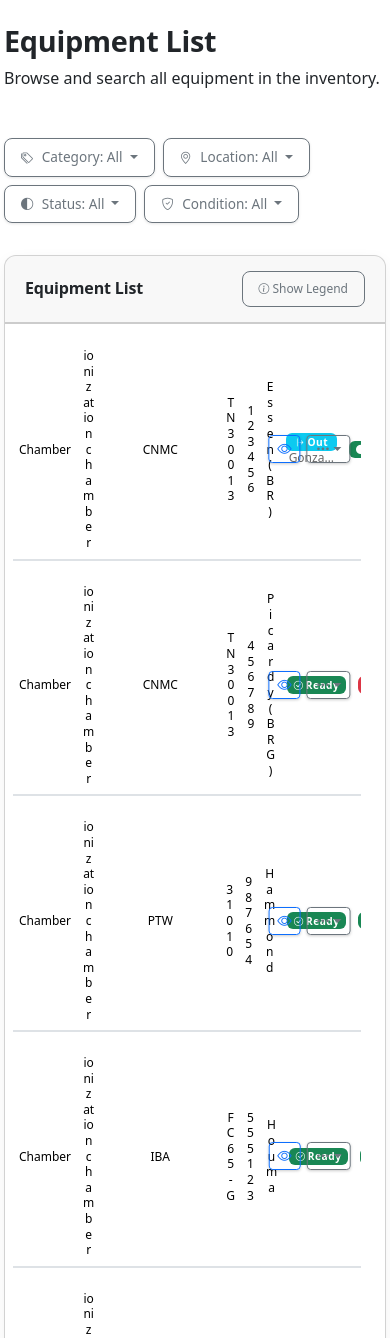
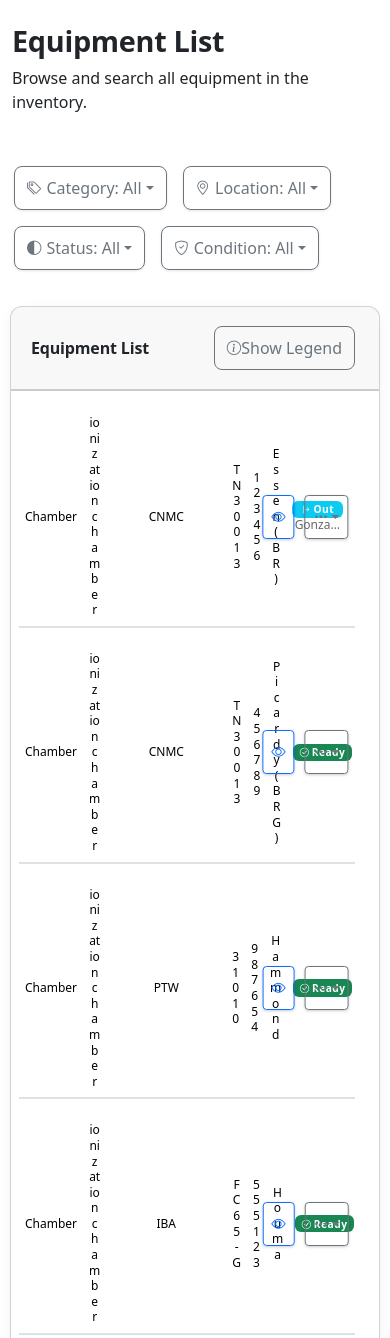
Before and after one commit to Ara-Alexandrian/equipment-tracker, a Flask app: page /equipment in a window 390 px wide. Shown: the part 100-1438 px from the top of the page. Run offline with Flask 3, Linux system fonts and the light colour scheme; some libraries are stand-ins or nearby versions.

Commit message:
Fix known bugs and layout issues
- Fix equipment editing form not pre-filling with current values
- Add default values to template using Jinja2 filters
- Improve error handling in admin.py edit_equipment_direct function
- Add layout-fixes.css to address UI layout issues
- Fix collision between UI elements in wider layouts
- Add proper table scrolling behavior for very wide tables
- Fix modal dialog positioning and widths
- Improve button styling and spacing for better appearance
- Enhance mobile responsiveness with better breakpoints

🤖 Generated with [Claude Code](https://claude.ai/code)

Co-Authored-By: Claude <noreply@anthropic.com>

```diff
--- /dev/null
+++ b/app/static/css/layout-fixes.css
@@ -0,0 +1,214 @@
+/* layout-fixes.css - Resolves UI layout issues from UI_LAYOUT_TODO.md */
+
+/* Fix collision between UI elements in wider layouts */
+.row {
+  margin-left: -10px !important;
+  margin-right: -10px !important;
+}
+
+.col, .col-1, .col-2, .col-3, .col-4, .col-5, .col-6,
+.col-7, .col-8, .col-9, .col-10, .col-11, .col-12,
+.col-sm, .col-md, .col-lg, .col-xl {
+  padding-left: 10px !important;
+  padding-right: 10px !important;
+}
+
+/* Fix for tables expanding beyond containers */
+.table-responsive {
+  overflow-x: auto !important;
+  width: 100% !important;
+  margin-bottom: 1rem !important;
+  -webkit-overflow-scrolling: touch !important;
+}
+
+/* Tables with horizontal scroll should have visual indicator */
+.table-responsive:after {
+  content: '';
+  position: absolute;
+  right: 0;
+  top: 0;
+  bottom: 0;
+  width: 5px;
+  background: linear-gradient(to right, rgba(0,0,0,0), rgba(0,0,0,0.05));
+  pointer-events: none;
+  opacity: 0;
+  transition: opacity 0.3s ease;
+}
+
+.table-responsive.scrollable:after {
+  opacity: 1;
+}
+
+/* Fix modal dialog positioning and widths */
+.modal-dialog {
+  max-width: 90% !important;
+  margin: 1.75rem auto !important;
+}
+
+.modal-lg, .modal-xl {
+  max-width: min(95vw, 1200px) !important;
+}
+
+.modal-md {
+  max-width: min(90vw, 800px) !important;
+}
+
+.modal-sm {
+  max-width: min(85vw, 500px) !important;
+}
+
+/* Ensure all containers use width classes properly */
+.container {
+  width: 100% !important;
+  max-width: var(--default-screen-width, 1550px) !important;
+  margin-left: auto !important;
+  margin-right: auto !important;
+  padding-left: 15px !important;
+  padding-right: 15px !important;
+}
+
+/* Fix for button styling */
+.btn {
+  white-space: nowrap !important;
+  margin: 0.25rem !important;
+  min-height: 38px !important;
+  display: inline-flex !important;
+  align-items: center !important;
+  justify-content: center !important;
+}
+
+/* Standardize button spacing */
+.btn-group, .btn-toolbar {
+  gap: 0.25rem !important;
+  flex-wrap: wrap !important;
+}
+
+/* Fix action button alignment */
+.action-btn-container {
+  display: flex !important;
+  flex-wrap: wrap !important;
+  gap: 0.25rem !important;
+  justify-content: center !important;
+}
+
+/* Improve mobile responsiveness */
+@media (max-width: 767.98px) {
+  /* More compact padding for mobile */
+  .container, .container-fluid {
+    padding-left: 10px !important;
+    padding-right: 10px !important;
+  }
+
+  /* Stack buttons on mobile for better tap targets */
+  .action-btn-container {
+    flex-direction: column !important;
+    align-items: stretch !important;
+  }
+
+  /* Improve button visibility and clickability on mobile */
+  .btn {
+    padding: 0.5rem 0.75rem !important;
+    font-size: 1rem !important;
+    min-height: 44px !important; /* Better touch target */
+  }
+
+  /* Simplified tables for small screens */
+  .table-mobile-optimize {
+    display: block !important;
+    width: 100% !important;
+  }
+
+  .table-mobile-optimize thead,
+  .table-mobile-optimize tbody,
+  .table-mobile-optimize th,
+  .table-mobile-optimize td,
+  .table-mobile-optimize tr {
+    display: block !important;
+  }
+
+  .table-mobile-optimize thead tr {
+    position: absolute !important;
+    top: -9999px !important;
+    left: -9999px !important;
+  }
+
+  .table-mobile-optimize tr {
+    border: 1px solid #ddd !important;
+    margin-bottom: 0.5rem !important;
+    padding: 0.5rem !important;
+    border-radius: 0.25rem !important;
+  }
+
+  .table-mobile-optimize td {
+    border: none !important;
+    position: relative !important;
+    padding-left: 50% !important;
+    text-align: right !important;
+    min-height: 30px !important;
+  }
+
+  .table-mobile-optimize td:before {
+    position: absolute !important;
+    top: 8px !important;
+    left: 8px !important;
+    width: 45% !important;
+    white-space: nowrap !important;
+    font-weight: bold !important;
+    text-align: left !important;
+  }
+}
+
+/* Fix dark theme for wider layouts */
+.dark-mode .container-width-wide,
+.dark-mode .container-width-full,
+.dracula-mode .container-width-wide,
+.dracula-mode .container-width-full,
+.sweet-dracula-mode .container-width-wide,
+.sweet-dracula-mode .container-width-full {
+  background-color: inherit !important;
+}
+
+/* Add proper table scrolling for wide tables */
+.table-scrollable {
+  display: block !important;
+  overflow-x: auto !important;
+  white-space: nowrap !important;
+  -webkit-overflow-scrolling: touch !important;
+  max-width: 100% !important;
+}
+
+.table-scrollable thead {
+  position: sticky !important;
+  top: 0 !important;
+  z-index: 1 !important;
+  background-color: inherit !important;
+}
+
+/* Fix for sticky header in dark theme */
+.dark-mode .table-scrollable thead,
+.dracula-mode .table-scrollable thead,
+.sweet-dracula-mode .table-scrollable thead {
+  background-color: inherit !important;
+}
+
+/* Avoid content overflow for all text elements */
+p, h1, h2, h3, h4, h5, h6, .card-title, .card-text, .text-truncate {
+  overflow-wrap: break-word !important;
+  word-wrap: break-word !important;
+  -ms-word-break: break-all !important;
+  word-break: break-word !important;
+  max-width: 100% !important;
+}
+
+/* Dynamic table columns for all screen sizes */
+@media (min-width: 1200px) {
+  .equipment-table .col-id { width: 8% !important; }
+  .equipment-table .col-category { width: 10% !important; }
+  .equipment-table .col-type { width: 10% !important; }
+  .equipment-table .col-manufacturer { width: 12% !important; }
+  .equipment-table .col-model { width: 12% !important; }
+  .equipment-table .col-serial { width: 12% !important; }
+  .equipment-table .col-location { width: 10% !important; }
+  .equipment-table .col-status { width: 8% !important; }
+  .equipment-table .col-actions { width: 18% !important; }
+}
--- a/app/templates/base.html
+++ b/app/templates/base.html
@@ -25,6 +25,7 @@
     <link rel="stylesheet" href="{{ url_for('static', filename='css/calendar-fixes.css') }}?v={{ now.timestamp()|int }}">
     <link rel="stylesheet" href="{{ url_for('static', filename='css/calendar-strict-grid.css') }}?v={{ now.timestamp()|int }}">
     <link rel="stylesheet" href="{{ url_for('static', filename='css/footer-contrast-fix.css') }}?v={{ now.timestamp()|int }}">
+    <link rel="stylesheet" href="{{ url_for('static', filename='css/layout-fixes.css') }}?v={{ now.timestamp()|int }}">
 
     <!-- Immediate theme application script - runs before anything else -->
     <script>
```
Also changed, not shown: app/routes/admin.py (+16 -9 lines), app/templates/admin/equipment_direct_edit.html (+12 -12 lines).
